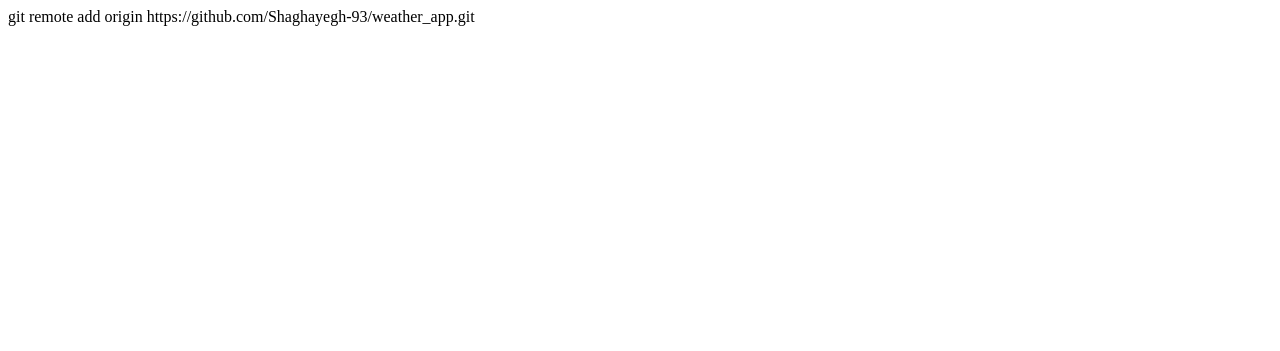
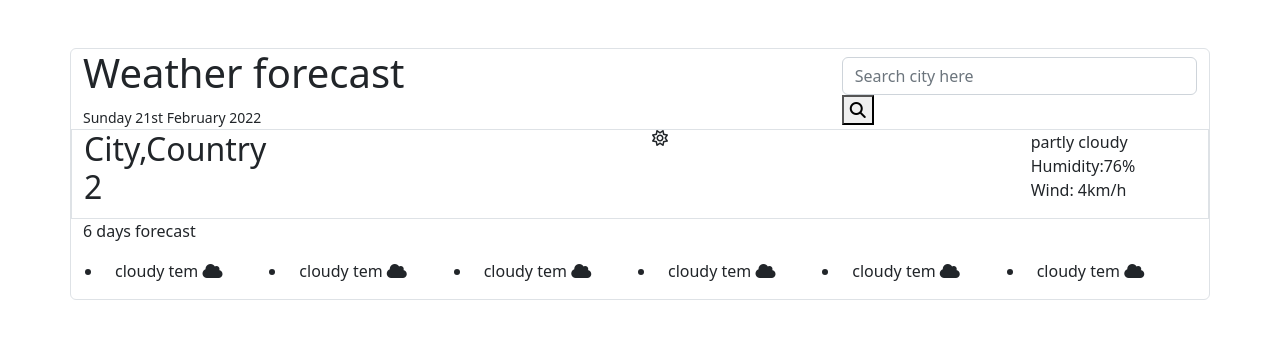
Before and after one commit to Shaghayegh-93/weather_app, a plain HTML site: page index.html in a window 1280 px wide. Drawn offline with nearby package versions, Linux system fonts and the light colour scheme.

Commit message:
make logic of code

```diff
--- a/index.html
+++ b/index.html
@@ -1 +1,85 @@
-git remote add origin https://github.com/Shaghayegh-93/weather_app.git
+<!DOCTYPE html>
+<html lang="en">
+  <head>
+    <meta charset="UTF-8" />
+    <meta http-equiv="X-UA-Compatible" content="IE=edge" />
+    <meta name="viewport" content="width=device-width, initial-scale=1.0" />
+
+    <link
+      href="https://cdn.jsdelivr.net/npm/bootstrap@5.2.0/dist/css/bootstrap.min.css"
+      rel="stylesheet"
+      integrity="sha384-gH2yIJqKdNHPEq0n4Mqa/HGKIhSkIHeL5AyhkYV8i59U5AR6csBvApHHNl/vI1Bx"
+      crossorigin="anonymous"
+    />
+    <script
+      src="https://kit.fontawesome.com/f90dc0613f.js"
+      crossorigin="anonymous"
+    ></script>
+    <link rel="stylesheet" href="src/styles.css" />
+    <title>Document</title>
+  </head>
+  <body>
+    <div class="container border rounded-2 my-5">
+      <div class="row">
+        <div class="col-8">
+          <h1>Weather forecast</h1>
+          <small>Sunday 21st February 2022</small>
+        </div>
+
+        <form class="mt-2 col-4">
+          <input
+            type="text"
+            class="form-control"
+            placeholder="Search city here"
+            aria-label="Search city here"
+          />
+          <button>
+            <i class="fa-solid fa-magnifying-glass searchIcon"></i>
+          </button>
+        </form>
+      </div>
+      <div class="border row detailWrapper">
+        <h2 class="detailCity col-6">City,Country <br />2</h2>
+        <i class="fa-regular fa-sun detailIcon col-4"></i>
+        <p class="detailInfo col-2">
+          partly cloudy <br />Humidity:76% <br />Wind: 4km/h
+        </p>
+      </div>
+      <div class="">
+        <p>6 days forecast</p>
+        <ul class="row">
+          <li class="col-2">
+            <span>cloudy</span>
+            <span>tem</span>
+            <i class="fa-solid fa-cloud"></i>
+          </li>
+          <li class="col-2">
+            <span>cloudy</span>
+            <span>tem</span>
+            <i class="fa-solid fa-cloud"></i>
+          </li>
+          <li class="col-2">
+            <span>cloudy</span>
+            <span>tem</span>
+            <i class="fa-solid fa-cloud"></i>
+          </li>
+          <li class="col-2">
+            <span>cloudy</span>
+            <span>tem</span>
+            <i class="fa-solid fa-cloud"></i>
+          </li>
+          <li class="col-2">
+            <span>cloudy</span>
+            <span>tem</span>
+            <i class="fa-solid fa-cloud"></i>
+          </li>
+          <li class="col-2">
+            <span>cloudy</span>
+            <span>tem</span>
+            <i class="fa-solid fa-cloud"></i>
+          </li>
+        </ul>
+      </div>
+    </div>
+  </body>
+</html>
```
